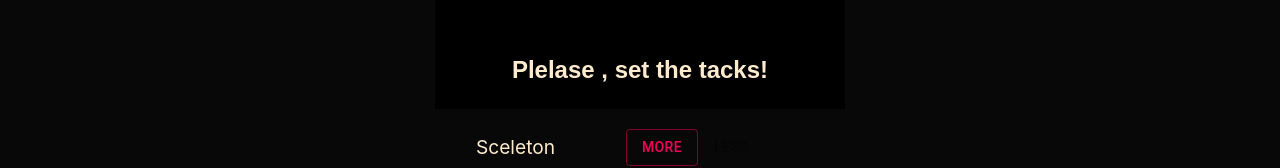
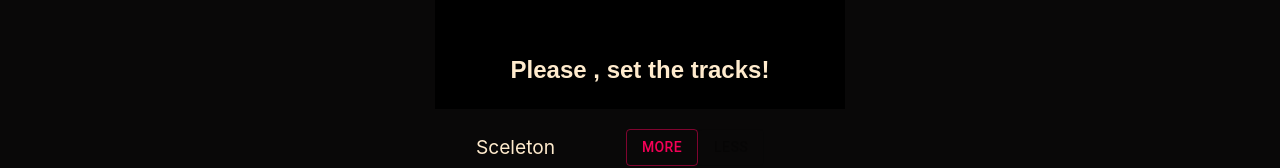
Before and after one commit to sovsianykov/BurgerPlayer, a React (Create React App) app: page / in a window 1280 px wide. Shown: the part 331-499 px from the top of the page. Built offline with nearby package versions, Linux system fonts and the light colour scheme.

Commit message:
last commit new1

```diff
--- a/src/Components/Playlists/Playlist.js
+++ b/src/Components/Playlists/Playlist.js
@@ -11,7 +11,7 @@ let transformtracks = Object.keys(props.tracks)
     return arr.concat(el)
     } ,[])
     if (transformtracks.length === 0) {
-        transformtracks = <h2>Plelase , set the tacks!</h2>
+        transformtracks = <h2>Please , set the tracks!</h2>
     }
     return (
 <div className='Playlist'>
```
